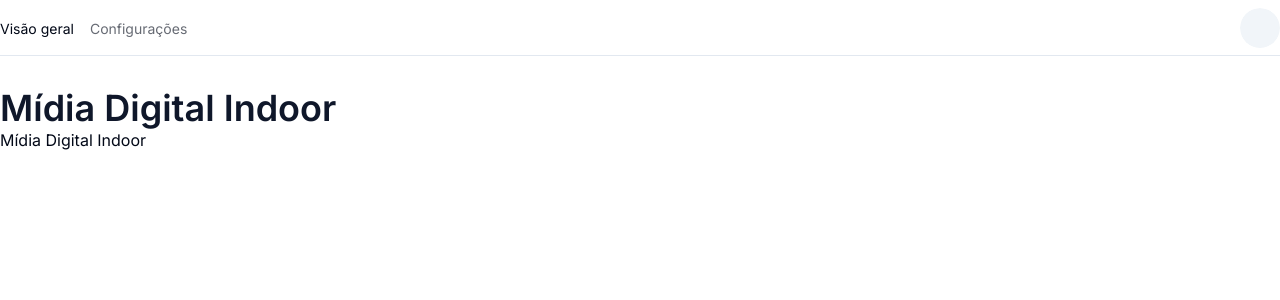
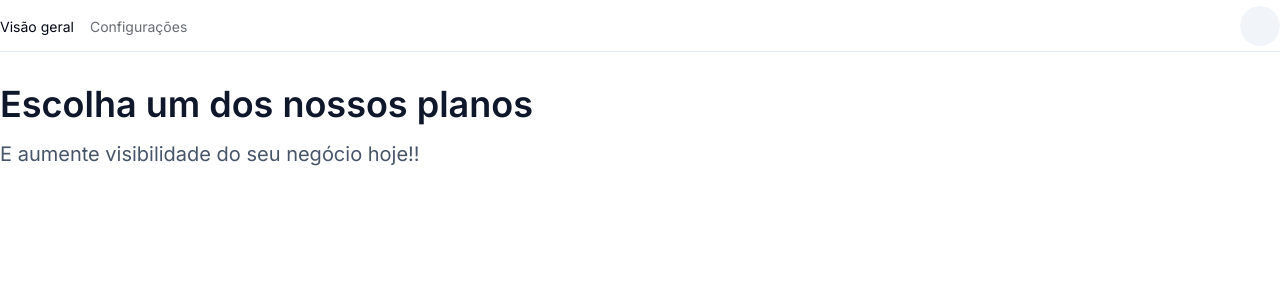
Before and after one commit to vinimachad/midia-digital-indoor-web, a Next.js app: page /dashboard/overview in a window 1280 px wide. Shown: the top 300 px of the page. Built offline with nearby package versions, Linux system fonts and the light colour scheme; no server answers.

Commit message:
[CREATE] Stripe integration

```diff
--- a/app/dashboard/(dashboard)/layout.tsx
+++ b/app/dashboard/(dashboard)/layout.tsx
@@ -4,9 +4,9 @@ import { UserProvider } from '@/scenes/dashboard/dashboard/shared/context/user/u
 export default function DashboardLayout({ children }: { children: React.ReactNode }) {
   return (
     <UserProvider>
-      <main className="flex items-center min-h-screen flex-col">
+      <main className="flex flex-1 items-center h-screen flex-col">
         <Header />
-        <section className="max-w-screen-2xl w-full">{children}</section>
+        <section className="h-full max-w-screen-2xl w-full">{children}</section>
       </main>
     </UserProvider>
   )
--- a/app/layout.tsx
+++ b/app/layout.tsx
@@ -12,6 +12,9 @@ export const metadata: Metadata = {
 export default function RootLayout({ children }: { children: React.ReactNode }) {
   return (
     <html lang="pt-BR">
+      <head>
+        <script async src="https://js.stripe.com/v3/pricing-table.js"></script>
+      </head>
       <body className={inter.className}>{children}</body>
     </html>
   )
--- a/scenes/dashboard/dashboard/overview/components/header.tsx
+++ b/scenes/dashboard/dashboard/overview/components/header.tsx
@@ -1,12 +1,9 @@
+import { Button } from '@/components/ui/button'
 export default function Header() {
   return (
-    <div className="flex flex-1 flex-col">
-      <div>
-        <h1 className="text-4xl font-semibold text-slate-900">Mídia Digital Indoor</h1>
-      </div>
-      <div>
-        <h1>Mídia Digital Indoor</h1>
-      </div>
+    <div className="flex flex-1 justify-between">
+      <h1 className="text-4xl font-semibold text-slate-900">Mídia Digital Indoor</h1>
+      <Button>Adicionar propaganda</Button>
     </div>
   )
 }
--- /dev/null
+++ b/scenes/dashboard/dashboard/overview/components/not-subscriber-view/index.tsx
@@ -0,0 +1,13 @@
+import PricingTableView from '../pricing-table-view'
+
+export default function SubscriptionOfferView() {
+  return (
+    <div className="flex flex-col h-full">
+      <div className="flex flex-col gap-4">
+        <h1 className="text-4xl font-semibold text-slate-900">Escolha um dos nossos planos</h1>
+        <p className="text-xl text-slate-600">E aumente visibilidade do seu negócio hoje!!</p>
+      </div>
+      <PricingTableView />
+    </div>
+  )
+}
--- /dev/null
+++ b/scenes/dashboard/dashboard/overview/components/pricing-table-view.tsx
@@ -0,0 +1,14 @@
+import { HTMLAttributes } from 'react'
+
+interface Props extends HTMLAttributes<HTMLDivElement> {}
+
+export default function PricingTableView(props: Props) {
+  return (
+    <div className="grid items-center h-full" {...props}>
+      <stripe-pricing-table
+        pricing-table-id={process.env.STRIPE_TABLE_ID}
+        publishable-key={process.env.STRIPE_KEY}
+      ></stripe-pricing-table>
+    </div>
+  )
+}
--- /dev/null
+++ b/scenes/dashboard/dashboard/overview/components/subscriber-view/index.tsx
@@ -0,0 +1,18 @@
+import { Tabs, TabsContent, TabsList, TabsTrigger } from '@/components/ui/tabs'
+import Header from '../header'
+
+export default function SubscriberView() {
+  return (
+    <>
+      <Header />
+      <Tabs defaultValue="statistics" className="w-full">
+        <TabsList>
+          <TabsTrigger value="statistics">Estatísticas</TabsTrigger>
+          <TabsTrigger value="commercials">Propagandas</TabsTrigger>
+        </TabsList>
+        <TabsContent value="statistics"></TabsContent>
+        <TabsContent value="commercials">Change your password here.</TabsContent>
+      </Tabs>
+    </>
+  )
+}
--- a/scenes/dashboard/dashboard/overview/page.tsx
+++ b/scenes/dashboard/dashboard/overview/page.tsx
@@ -1,9 +1,10 @@
-import Header from './components/header'
+import SubscriptionOfferView from './components/not-subscriber-view'
+import SubscriberView from './components/subscriber-view'
 
 export default function Overview() {
   return (
-    <section className="py-8">
-      <Header />
+    <section className="py-8 h-full">
+      <SubscriptionOfferView />
     </section>
   )
 }
```
Also changed, not shown: components/ui/avatar.tsx (+7 -17 lines), components/ui/tabs.tsx (+7 -7 lines), utils/extension/jsx/index.ts (added, +9 -0 lines), .eslintrc.json.
